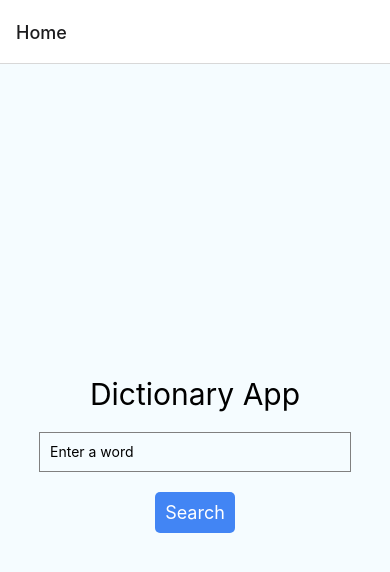
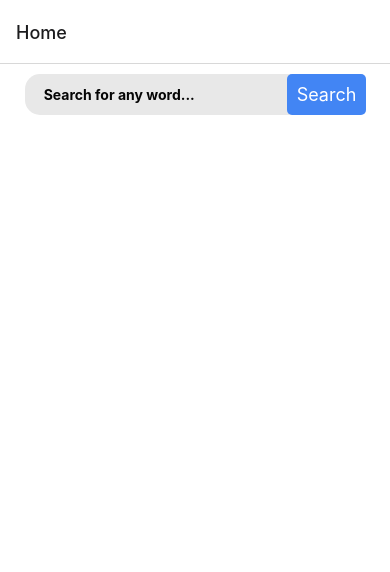
Before and after one commit to kmxtaylor/Dictionary, a React Native app: screen /Home in a window 390 px wide. Shown: the top 572 px of the page. Built offline with nearby package versions, Linux system fonts and the light colour scheme.

Commit message:
Moved search bar to the top of the screen. And added the different definitions along with the partOfSpeech. The app can now be scrollable.

```diff
--- a/screens/HomeScreen.js
+++ b/screens/HomeScreen.js
@@ -1,71 +1,138 @@
 import React, { useState } from 'react';
 import { View, Text, TextInput, StyleSheet, TouchableOpacity } from 'react-native';
 import axios from 'axios';
+import { FlatList, ScrollView } from 'react-native-gesture-handler';
 
 const HomeScreen = () => {
   const [word, setWord] = useState('');
+  const [searchedWord, setSearchedWord] = useState('');
   const [definition, setDefinition] = useState('');
+  const [prounciation, setProunciation] = useState('');
 
   const handleSearch = async () => {
     try {
       const response = await axios.get(`https://api.dictionaryapi.dev/api/v2/entries/en/${word}`);
+     /*
       const data = response.data[0].meanings[0].definitions[0].definition;
+      //const styledWord = `<Text style={styles.searchedWord}>${word}</Text>`;
+      //const styledDefinition = data.replace(word, styledWord);
       setDefinition(data);
+      */
+
+      // Extracting the array of meanings from the response data.
+      const meanings = response.data[0].meanings;
+
+      // Mapping through the meanings array and extracting the definitions.
+      const formattedDefinitions = meanings.map(meaningObject => {
+        // Extracting the definitions array from each meaning.
+        const definitions = meaningObject.definitions;
+
+        // Mapping through the definitions array and formatting each definition.
+        const formattedDefinitions = definitions.map((def, index) => {
+          // Adding the index number to each definition.
+          return `\u2022 ${def.definition}`;
+        });
+
+        // Joining the definitions with a new line and returning the result as a single string.
+        // return formattedDefinitions.join('\n\n');
+
+        // Extracting the part of speech from each meaning.
+        const partOfSpeech = meaningObject.partOfSpeech;
+        // Formatting the part of speech and returning it with the formatted definitions.
+        const formattedPartOfSpeech = `${partOfSpeech.charAt(0).toLowerCase() + partOfSpeech.slice(1)}\n\n`;
+        // Returning the formatted part of speech and definitions as a single string.
+        return formattedPartOfSpeech + formattedDefinitions.join('\n\n');
+
+      });
+
+      // Joining the formatted meaning strings with double newlines and returning as a single string.
+      const formattedDefinition = formattedDefinitions.join('\n\n');
+      setDefinition(formattedDefinition);
+      setSearchedWord(word);
     } catch (error) {
       console.error(error);
+      setDefinition('Not Found'); // If the word is not found, give a error message.
+      setSearchedWord(' ');
     }
   };
 
   return (
-    <View style={styles.container}>
-      <Text style={styles.title}>Dictionary App</Text>
+
+    <ScrollView style={styles.container}>
+      <View style={styles.searchBar}>
         <TextInput
-        style={styles.input}
-        placeholder="Enter a word"
+          style={styles.searchInput}
+          placeholder="Search for any word..."
           value={word}
           onChangeText={text => setWord(text)}
         />
-      <TouchableOpacity style={styles.button} onPress={handleSearch}>
-        <Text style={styles.buttonText}>Search</Text>
+        <TouchableOpacity style={styles.searchButton} onPress={handleSearch}>
+          <Text style={styles.searchButtonText}>Search</Text>
         </TouchableOpacity>
+      </View>
+
         {definition ? (
+          <View style={styles.definitionContainer}>
+            <Text style={styles.searchedWord}>{searchedWord}</Text>
             <Text style={styles.definition}>{definition}</Text>
+          </View>
         ) : null}
-    </View>
+    </ScrollView>
+
   );
 };
 
 const styles = StyleSheet.create({
   container: {
     flex: 1,
+    //alignItems: 'center',
+    //justifyContent: 'center',
+    backgroundColor: 'hsl(0, 0%, 100%)',
+  },
+  searchBar: {
+    flexDirection: 'row',
     alignItems: 'center',
     justifyContent: 'center',
-    backgroundColor: '#f5fcff',
+    margin: 10,
+    marginHorizontal: 25,
+    borderRadius: 15,
+    backgroundColor: 'hsl(0, 0%, 91%)',
+
   },
-  title: {
-    fontSize: 30,
-    marginBottom: 20,
+  searchInput: {
+    flex: 1,
+    height: 40,
+    padding: 10,
+    marginHorizontal: 10,
+    color: 'hsl(0, 0%, 2%)',
+    fontWeight: 'bold',
   },
-  input: {
-    width: '80%',
-    height: 40,
-    borderColor: 'gray',
-    borderWidth: 1,
-    padding: 10,
-    marginBottom: 20,
-  },
-  button: {
-    backgroundColor: '#4285f4',
+  searchButton: {
+    backgroundColor: '#4285f4' ,
     padding: 10,
     borderRadius: 5,
   },
-  buttonText: {
+  searchButtonText: {
     color: '#fff',
     fontSize: 18,
   },
+  searchedWord: {
+    fontSize: 30,
+    fontWeight: 'bold',
+    marginVertical: 10,
+    marginLeft: 30,
+    //color: 'hsl(0, 0%, 2%)',
+  },
+  definitionContainer: {
+    flex: 1,
+    alignItems: 'flex-start',
+    justifyContent: 'flex-start',
+    //marginBottom: 20,
+  },
   definition: {
     fontSize: 20,
-    marginTop: 20,
+    marginHorizontal: 30,
+    //marginTop: 20,
   },
 });
 
```
Lines whose indentation alone changed are shown as unchanged.
